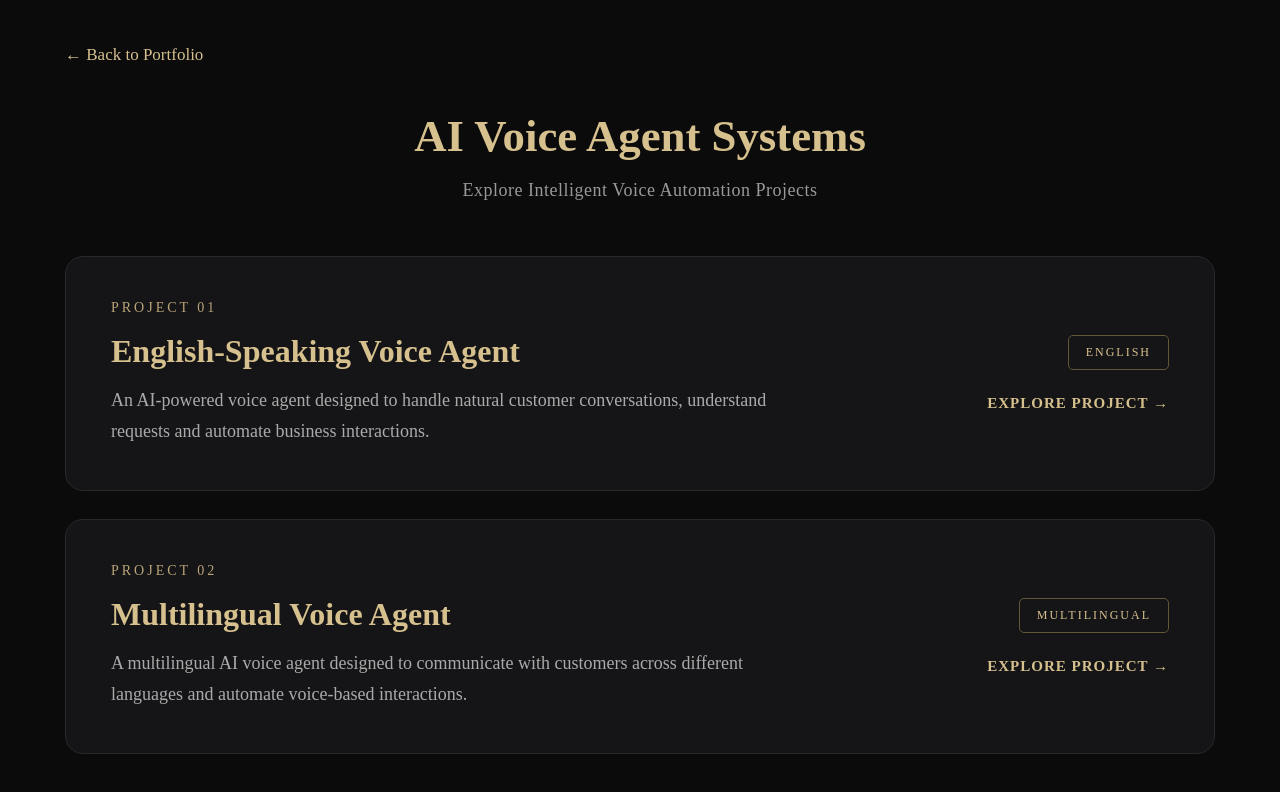
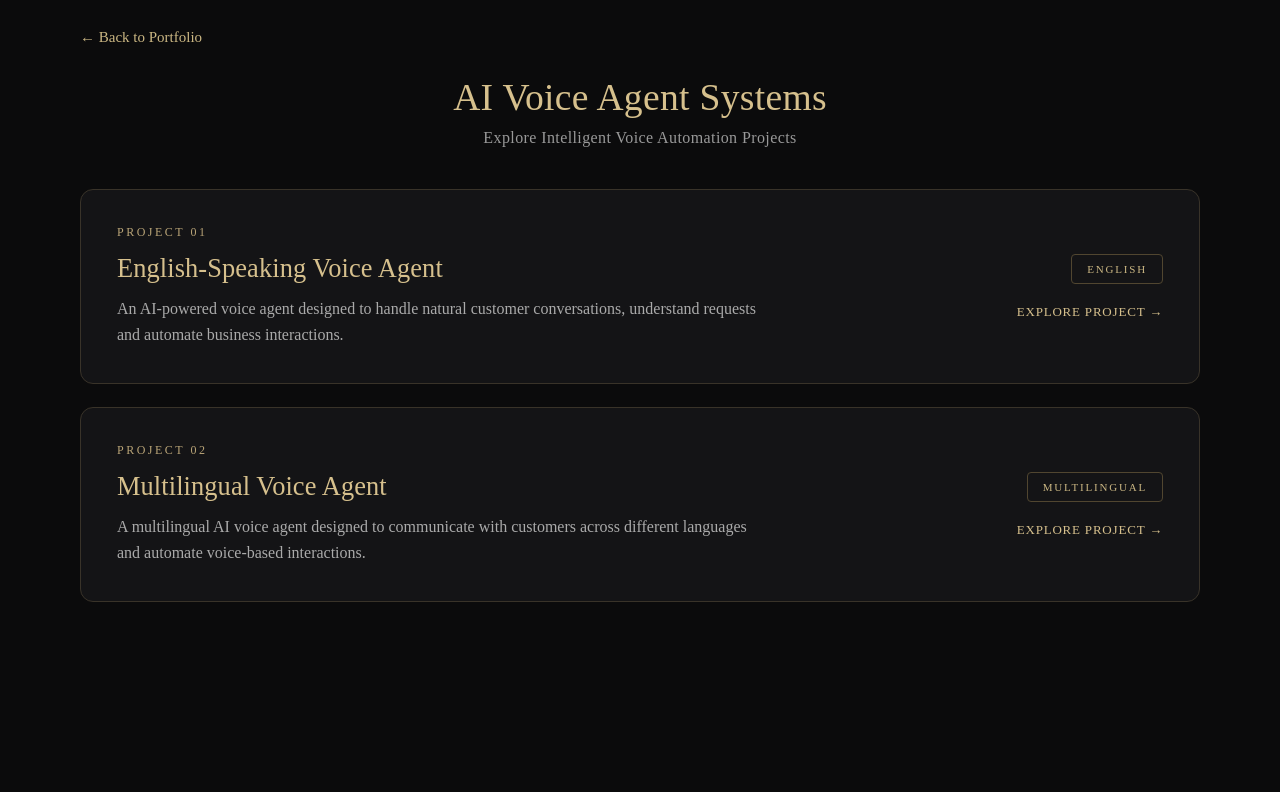
Before and after one commit to antonyautomations/antonyautomations-portfolio, a plain HTML site: page voiceagents.html in a window 1280 px wide. Drawn offline with Linux system fonts and the light colour scheme.

Commit message:
Update voiceagents.html

```diff
--- a/voiceagents.html
+++ b/voiceagents.html
@@ -19,13 +19,13 @@ body {
     color: #e6e6e6;
     font-family: "Times New Roman", serif;
     margin: 0;
-    padding: 45px 20px;
+    padding: 28px 24px 45px;
     min-height: 100vh;
 }
 
 .container {
     width: 100%;
-    max-width: 1150px;
+    max-width: 1120px;
     margin: auto;
 }
 
@@ -33,10 +33,10 @@ body {
 
 .back {
     display: inline-block;
-    color: #d6c08d;
+    color: #cbb783;
     text-decoration: none;
-    font-size: 17px;
-    margin-bottom: 45px;
+    font-size: 15px;
+    margin-bottom: 30px;
     transition: 0.3s;
 }
 
@@ -48,19 +48,23 @@ body {
 
 .header {
     text-align: center;
-    margin-bottom: 55px;
+    margin-bottom: 42px;
 }
 
 .header h1 {
     color: #d6c08d;
-    font-size: 2.8rem;
-    margin: 0 0 12px;
+    font-size: 2.35rem;
+    font-weight: 500;
+    letter-spacing: 0.3px;
+    margin: 0 0 10px;
 }
 
 .header p {
     color: #999;
-    font-size: 18px;
-    letter-spacing: 0.5px;
+    font-size: 16px;
+    font-weight: 400;
+    letter-spacing: 0.4px;
+    margin: 0;
 }
 
 /* PROJECT PANELS */
@@ -68,7 +72,7 @@ body {
 .agent-list {
     display: flex;
     flex-direction: column;
-    gap: 28px;
+    gap: 23px;
 }
 
 .agent-panel {
@@ -78,25 +82,25 @@ body {
     gap: 35px;
 
     width: 100%;
-    min-height: 235px;
+    min-height: 195px;
 
-    padding: 40px 45px;
+    padding: 30px 36px;
 
-    background: #151517;
-    border: 1px solid #29292b;
-    border-radius: 18px;
+    background: #141416;
+    border: 1px solid #393329;
+    border-radius: 13px;
 
     text-decoration: none;
     color: inherit;
 
-    transition: all 0.35s ease;
+    transition: all 0.3s ease;
 }
 
 .agent-panel:hover {
-    border-color: #b9a477;
-    background: #19191b;
-    transform: translateY(-4px);
-    box-shadow: 0 12px 40px rgba(214,192,141,0.08);
+    border-color: #9c8557;
+    background: #18181a;
+    transform: translateY(-3px);
+    box-shadow: 0 10px 30px rgba(214,192,141,0.06);
 }
 
 /* LEFT CONTENT */
@@ -107,49 +111,54 @@ body {
 
 .project-number {
     color: #b9a477;
-    font-size: 14px;
-    letter-spacing: 3px;
-    margin-bottom: 17px;
+    font-size: 12px;
+    font-weight: 400;
+    letter-spacing: 2.5px;
+    margin-bottom: 13px;
 }
 
 .agent-content h2 {
     color: #d6c08d;
-    font-size: 2rem;
-    margin: 0 0 15px;
+    font-size: 1.65rem;
+    font-weight: 500;
+    letter-spacing: 0.1px;
+    margin: 0 0 12px;
 }
 
 .agent-content p {
     color: #aaa;
-    font-size: 18px;
-    line-height: 1.7;
-    max-width: 680px;
+    font-size: 16px;
+    font-weight: 400;
+    line-height: 1.65;
+    max-width: 650px;
     margin: 0;
 }
 
 /* RIGHT SIDE */
 
 .agent-action {
-    min-width: 190px;
+    min-width: 175px;
     text-align: right;
 }
 
 .language-label {
     display: inline-block;
-    color: #d6c08d;
-    border: 1px solid #665638;
-    padding: 9px 17px;
-    border-radius: 5px;
-    font-size: 12px;
-    letter-spacing: 2px;
-    margin-bottom: 25px;
+    color: #cbb783;
+    border: 1px solid #514630;
+    padding: 8px 15px;
+    border-radius: 4px;
+    font-size: 11px;
+    font-weight: 400;
+    letter-spacing: 1.8px;
+    margin-bottom: 20px;
 }
 
 .explore {
     display: block;
     color: #d6c08d;
-    font-size: 15px;
-    font-weight: bold;
-    letter-spacing: 1px;
+    font-size: 13px;
+    font-weight: 500;
+    letter-spacing: 0.8px;
     transition: 0.3s;
 }
 
@@ -162,7 +171,11 @@ body {
 @media (max-width: 700px) {
 
     body {
-        padding: 28px 16px;
+        padding: 25px 16px 35px;
+    }
+
+    .header {
+        margin-bottom: 32px;
     }
 
     .header h1 {
@@ -170,23 +183,27 @@ body {
     }
 
     .header p {
-        font-size: 16px;
+        font-size: 14px;
+    }
+
+    .agent-list {
+        gap: 18px;
     }
 
     .agent-panel {
         flex-direction: column;
         align-items: flex-start;
-        padding: 28px 24px;
+        padding: 25px 23px;
         min-height: 0;
-        gap: 25px;
+        gap: 22px;
     }
 
     .agent-content h2 {
-        font-size: 1.65rem;
+        font-size: 1.45rem;
     }
 
     .agent-content p {
-        font-size: 16px;
+        font-size: 15px;
     }
 
     .agent-action {
@@ -195,7 +212,7 @@ body {
     }
 
     .language-label {
-        margin-bottom: 15px;
+        margin-bottom: 13px;
     }
 }
 
```
